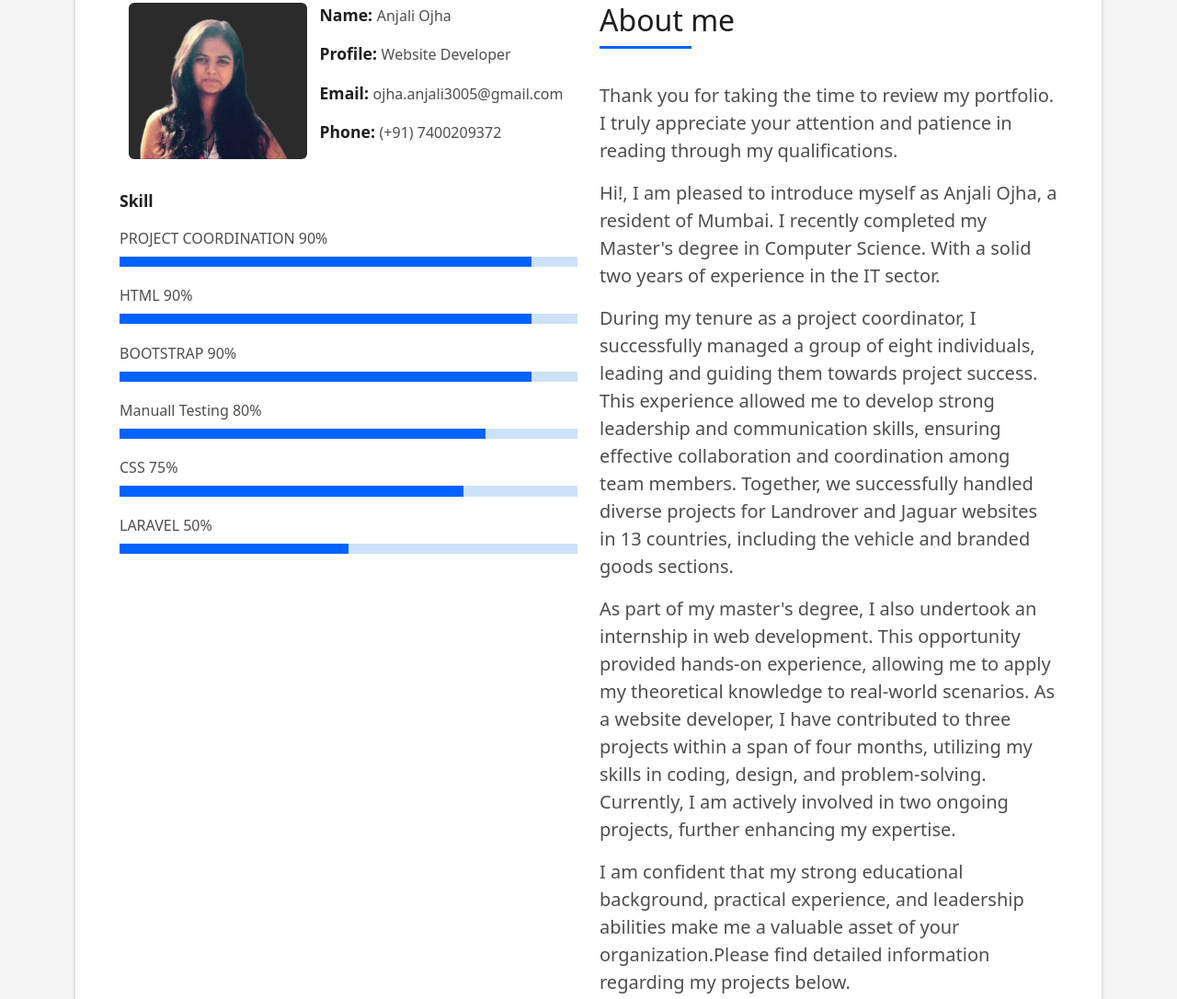
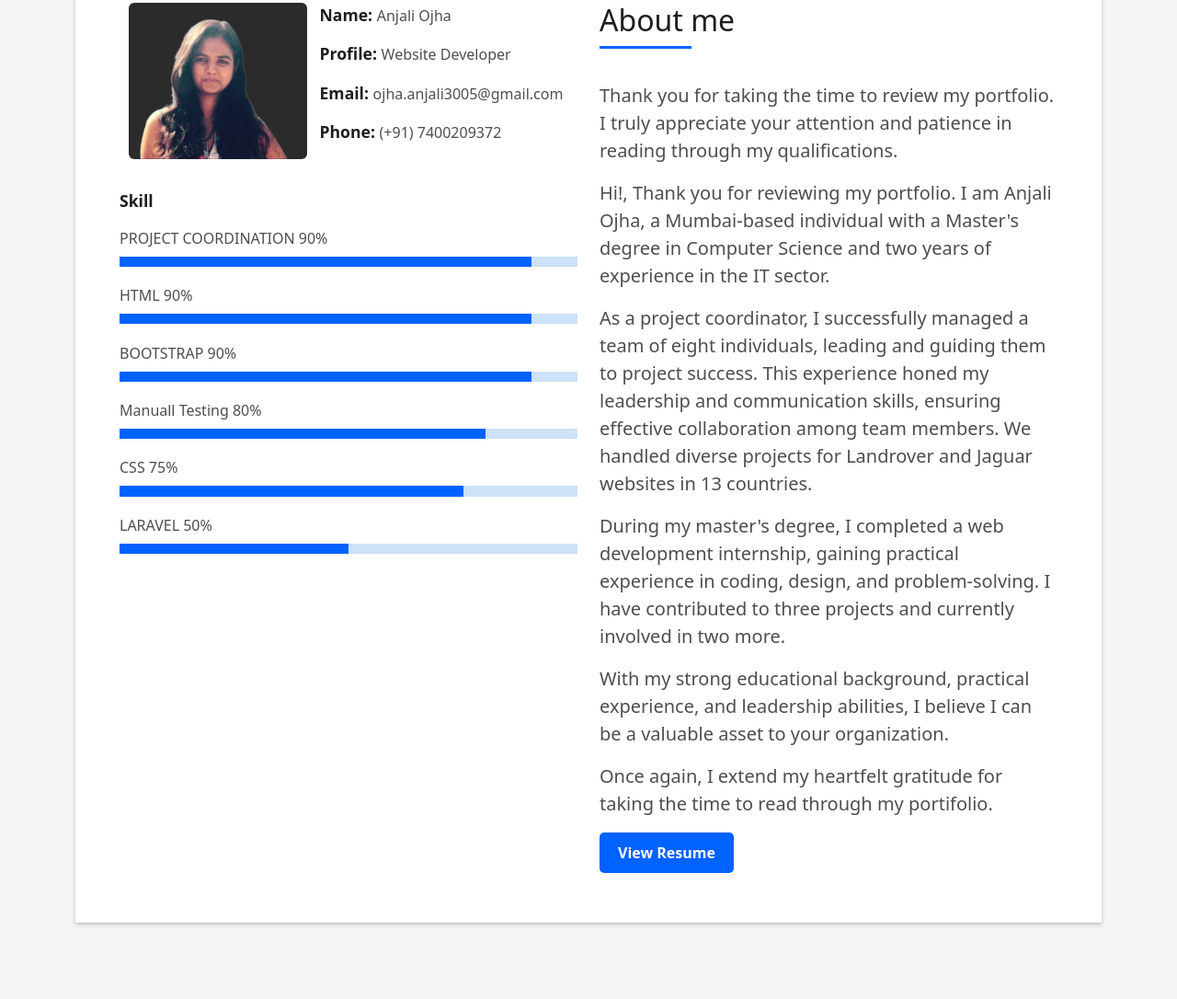
Before and after one commit to ojhaanjali/ojhaanjali, a plain HTML site: page index.html in a window 1280 px wide. Shown: the part 925-2011 px from the top of the page at 92% size. Drawn offline with Linux system fonts and the light colour scheme.

Commit message:
Update index.html

```diff
--- a/index.html
+++ b/index.html
@@ -163,28 +163,16 @@
                     </p>
                     <p class="lead">
                       Hi!,
-                      I am pleased to introduce myself as Anjali Ojha, a resident of Mumbai. I recently completed my
-                      Master's degree in Computer Science. With a solid two years of
-                      experience in the IT sector.
+                      Thank you for reviewing my portfolio. I am Anjali Ojha, a Mumbai-based individual with a Master's degree in Computer Science and two years of experience in the IT sector.
                     </p>
                     <p class="lead">
-                      During my tenure as a project coordinator, I successfully managed a group of eight individuals,
-                      leading and guiding them towards project success. This experience allowed me to develop strong
-                      leadership and communication skills, ensuring effective collaboration and coordination among team
-                      members. Together, we successfully handled diverse projects for Landrover and Jaguar websites in
-                      13 countries, including the vehicle and branded goods sections.
+                      As a project coordinator, I successfully managed a team of eight individuals, leading and guiding them to project success. This experience honed my leadership and communication skills, ensuring effective collaboration among team members. We handled diverse projects for Landrover and Jaguar websites in 13 countries.
                     </p>
                     <p class="lead">
-                      As part of my master's degree, I also undertook an internship in web development. This opportunity
-                      provided hands-on experience, allowing me to apply my theoretical knowledge to real-world
-                      scenarios. As a website developer, I have contributed to three projects within a span of four
-                      months, utilizing my skills in coding, design, and problem-solving. Currently, I am actively
-                      involved in two ongoing projects, further enhancing my expertise.
+                     During my master's degree, I completed a web development internship, gaining practical experience in coding, design, and problem-solving. I have contributed to three projects and currently involved in two more.
                     </p>
                     <p class="lead">
-                      I am confident that my strong educational background, practical experience, and leadership
-                      abilities make me a valuable asset of your organization.Please find detailed information regarding
-                      my projects below.
+                      With my strong educational background, practical experience, and leadership abilities, I believe I can be a valuable asset to your organization.
                     </p>
                     <p class="lead">
                       Once again, I extend my heartfelt gratitude for taking the time to read through my portifolio.
```
